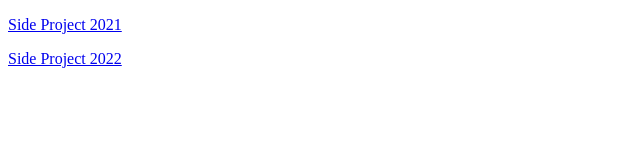
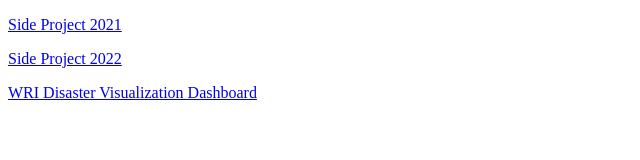
Before and after one commit to PrajwalVandana/PrajwalVandana.github.io, a plain HTML site: page index.html in a window 1280 px wide. Shown: the whole page, without its empty margins (0-640 px from the left). Drawn offline with Linux system fonts and the light colour scheme.

Commit message:
Update index.html

```diff
--- a/index.html
+++ b/index.html
@@ -4,6 +4,7 @@
 
 <p><a href="game.html">Side Project 2021</a></p>
 <p><a href="web.html">Side Project 2022</a></p>
+<p><a href="WRI Visualization/wri.html">WRI Disaster Visualization Dashboard</a></p>
 
 </body>
 </html>
```
